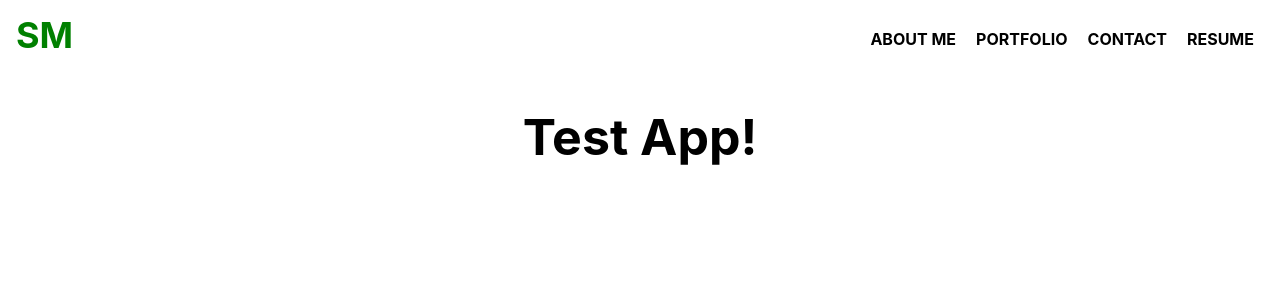
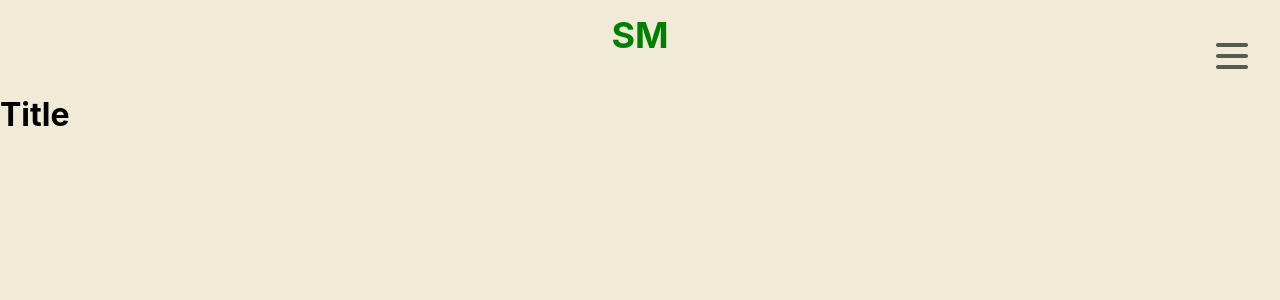
Before and after one commit to Stevtm/portfolio-v3, a React (Create React App) app: page / in a window 1280 px wide. Shown: the top 300 px of the page. Built offline with nearby package versions, Linux system fonts and the light colour scheme.

Commit message:
create burger

```diff
--- a/src/App.js
+++ b/src/App.js
@@ -1,19 +1,23 @@
 import React from "react";
-import styled from "styled-components";
+import { ThemeProvider } from "styled-components";
+import { GlobalStyles } from "./global";
+import { theme } from "./theme";
 import Nav from "./components/Nav";
-
-// define styles
-const Title = styled.h1`
-	font-size: 50px;
-	text-align: center;
-`;
 
 const App = () => {
 	return (
-		<>
-			<Nav></Nav>
-			<Title>Test App!</Title>
-		</>
+		<ThemeProvider theme={theme}>
+			<>
+				<GlobalStyles />
+				<div>
+					<Nav></Nav>
+					<h1>Title</h1>
+				</div>
+			</>
+		</ThemeProvider>
+		// <>
+
+		// </>
 	);
 };
 
--- /dev/null
+++ b/src/components/Burger/index.js
@@ -0,0 +1,44 @@
+import React from "react";
+import styled from "styled-components";
+
+const StyledBurger = styled.button`
+	position: absolute;
+	top: 5%;
+	right: 2rem;
+	display: flex;
+	flex-direction: column;
+	justify-content: space-around;
+	width: 2rem;
+	height: 2rem;
+	background: transparent;
+	border: none;
+	cursor: pointer;
+	padding: 0;
+	z-index: 10;
+
+	&:focus {
+		outline: none;
+	}
+
+	div {
+		width: 2rem;
+		height: 0.25rem;
+		background: ${({ theme }) => theme.secondary};
+		border-radius: 10px;
+		transition: all 0.3s linear;
+		position: relative;
+		transform-origin: 1px;
+	}
+`;
+
+const Burger = () => {
+	return (
+		<StyledBurger>
+			<div></div>
+			<div></div>
+			<div></div>
+		</StyledBurger>
+	);
+};
+
+export default Burger;
--- a/src/components/Nav/index.js
+++ b/src/components/Nav/index.js
@@ -1,5 +1,7 @@
 import React from "react";
 import styled from "styled-components";
+
+import Burger from "../Burger";
 
 // --- styled components ---
 
@@ -7,7 +9,7 @@ const Header = styled.header`
 	/* box model */
 	align-items: center;
 	display: flex;
-	flex-direction: row;
+	flex-direction: column;
 	justify-content: space-between;
 	margin: 5px 1rem;
 `;
@@ -55,14 +57,15 @@ const Nav = () => {
 			<h2>
 				<Logo href="/">SM</Logo>
 			</h2>
-			<nav>
+			<Burger></Burger>
+			{/* <nav>
 				<NavBar>
 					<NavLink>About Me</NavLink>
 					<NavLink>Portfolio</NavLink>
 					<NavLink>Contact</NavLink>
 					<NavLink>Resume</NavLink>
 				</NavBar>
-			</nav>
+			</nav> */}
 		</Header>
 	);
 };
--- /dev/null
+++ b/src/global.js
@@ -0,0 +1,21 @@
+import { createGlobalStyle } from "styled-components";
+
+export const GlobalStyles = createGlobalStyle`
+    html, body {
+        /* box model */
+        margin: 0;
+        padding: 0;
+    }
+
+    *, *::after, *::before {
+        /* box model */
+        box-sizing: border-box;
+    }
+
+    body {
+        background-color: ${({ theme }) => theme.primary};
+        font-family: -apple-system, BlinkMacSystemFont, "Segoe UI", Roboto, Helvetica, Arial, sans-serif, "Apple Color Emoji", "Segoe UI Emoji", "Segoe UI Symbol";
+        height: 100vh;
+        text-rendering: optimizeLegibility;
+    }
+`;
--- /dev/null
+++ b/src/theme.js
@@ -0,0 +1,6 @@
+export const theme = {
+	primary: "#f0ead6",
+	secondary: "#545c52",
+	tertiary: "#c4745a",
+	quaternary: "#dedbd2",
+};
```
Also changed, not shown: src/components/Menu/index.js (added, +44 -0 lines), src/index.css (+8 -8 lines).
